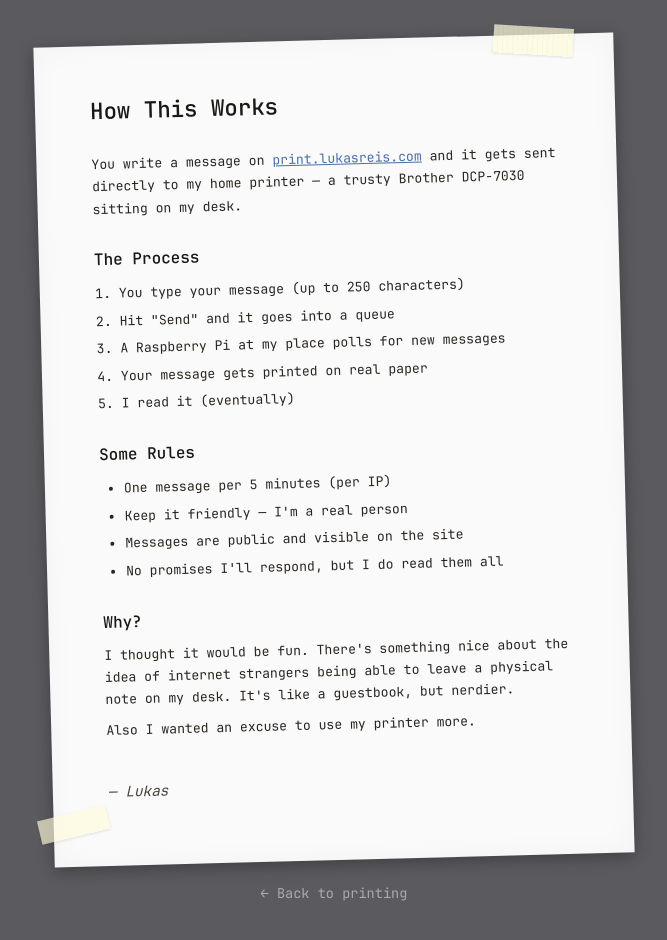
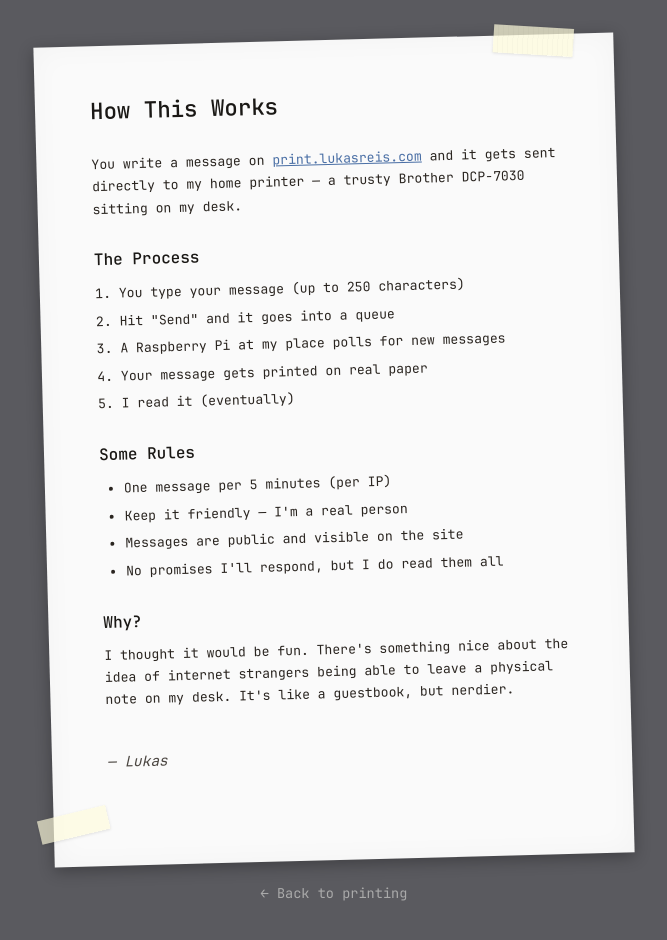
Before and after one commit to maker-lukas/print.lukasreis.com, an Astro site: page /about in a window 1280 px wide. Shown: the whole page, without its empty margins (306-973 px from the left). Built offline with nearby package versions, Linux system fonts and the light colour scheme; Astro itself is replaced by a stand-in of ours.

Commit message:
update stuff

```diff
--- a/src/pages/about.astro
+++ b/src/pages/about.astro
@@ -38,10 +38,6 @@ import Layout from "../layouts/Layout.astro";
           I thought it would be fun. There's something nice about the idea of
           internet strangers being able to leave a physical note on my desk.
           It's like a guestbook, but nerdier.
-        </p>
-
-        <p class="section">
-          Also I wanted an excuse to use my printer more.
         </p>
 
         <div class="signature">
```
Also changed, not shown: 3 other files.
